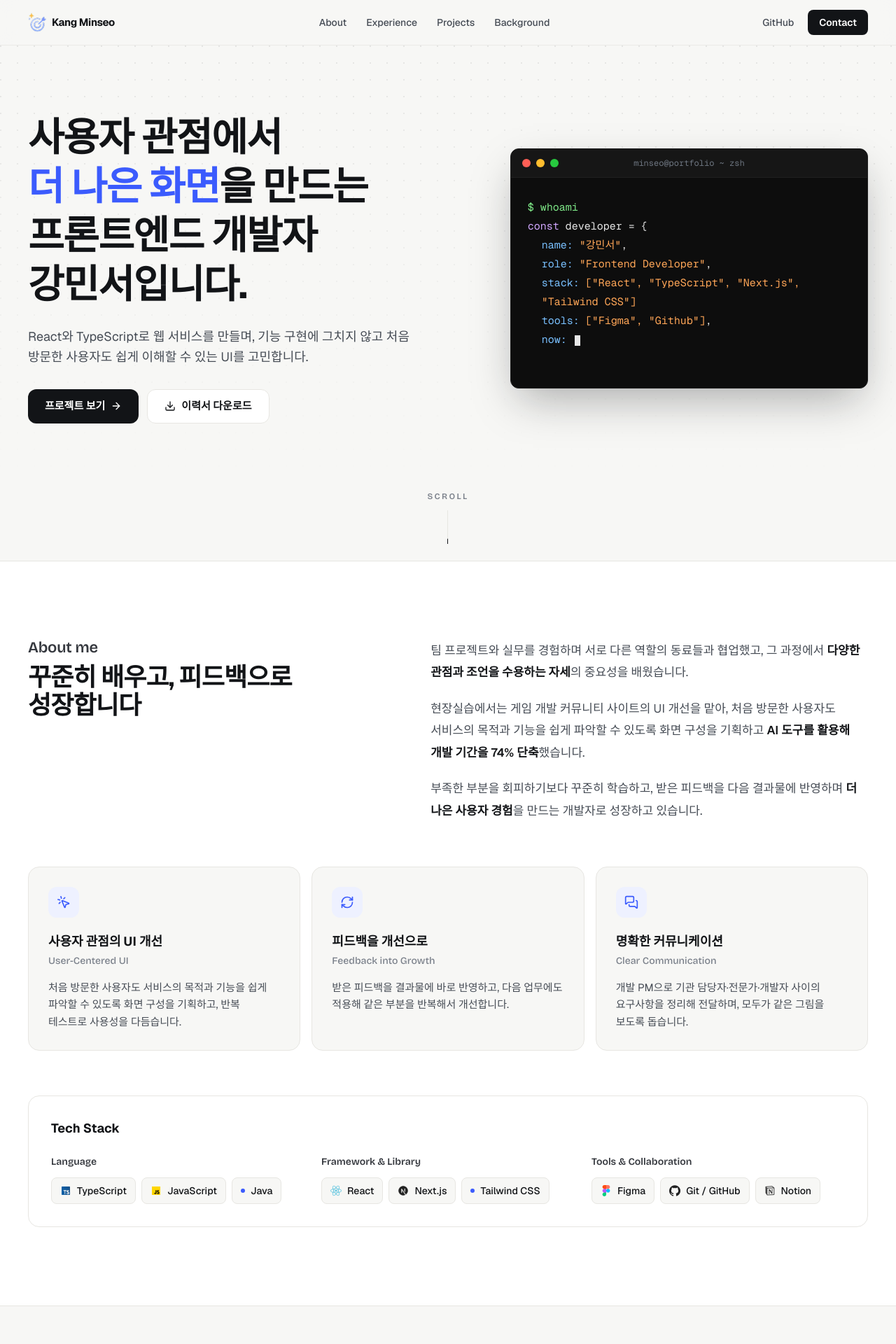
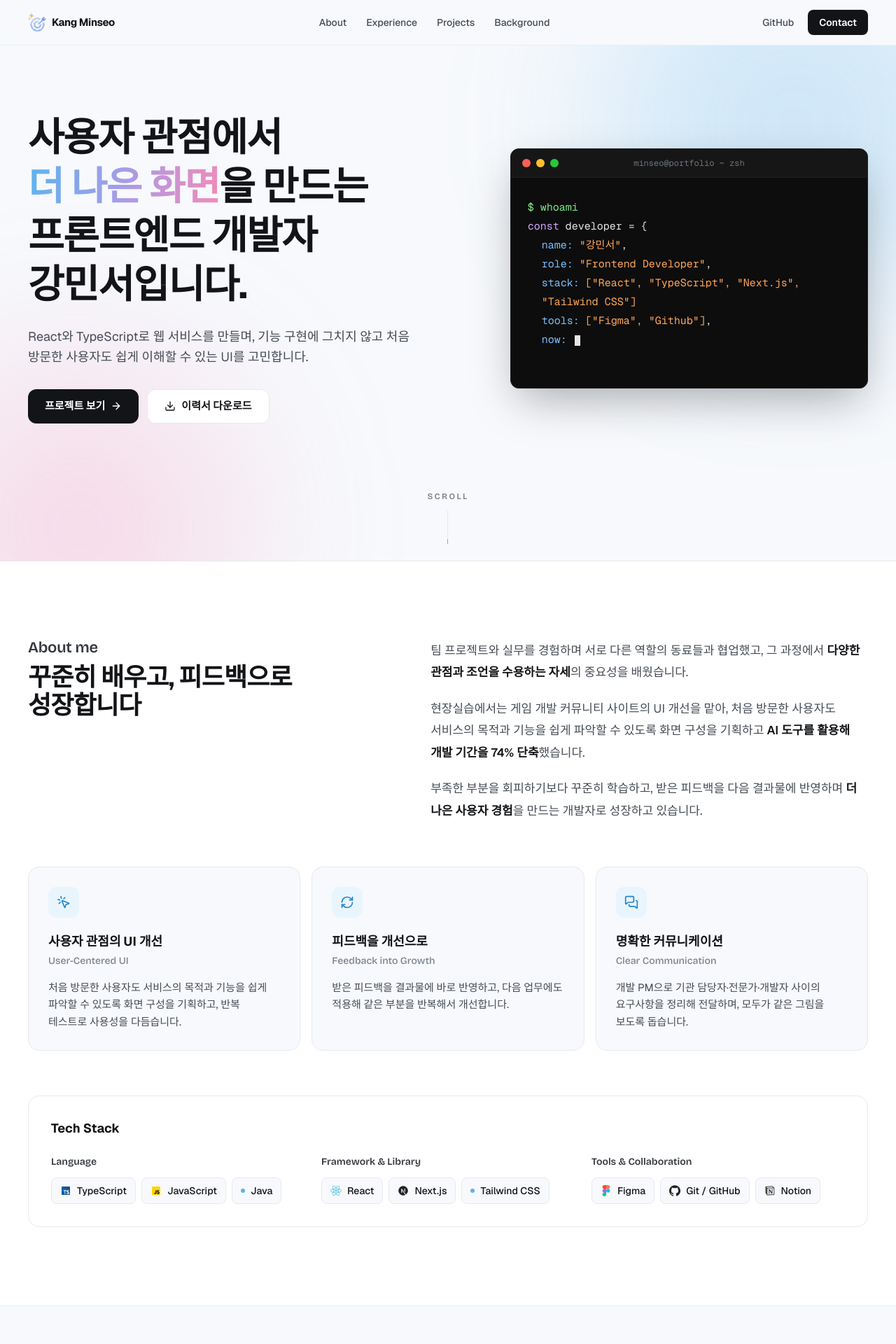
Before and after one commit to sandy424/ms-portfolio, a Next.js app: page / in a window 1280 px wide. Shown: the top 1920 px of the page at 70% size. Built offline with nearby package versions, Linux system fonts and the light colour scheme; a web font is replaced by a local one.

Commit message:
style: 하늘색 포인트 컬러와 인트로 그라데이션 적용

```diff
--- a/src/app/globals.css
+++ b/src/app/globals.css
@@ -1,15 +1,22 @@
 @import "tailwindcss";
 
 @theme {
-  --color-canvas: #f7f7f5;
+  --color-canvas: #f7f9fc;
   --color-surface: #ffffff;
   --color-ink: #121417;
   --color-sub: #464c55;
   --color-muted: #7b818b;
   --color-charcoal: #36393f;
-  --color-line: #e7e6e2;
-  --color-accent: #3b5bfd;
-  --color-accent-soft: #eef1ff;
+  --color-line: #e5e9f0;
+  /* 하늘색 · 핑크 포인트 */
+  --color-sky: #5bb4ee;
+  --color-sky-deep: #2385c9;
+  --color-sky-soft: #e9f5fd;
+  --color-pink: #f28bb8;
+  --color-pink-deep: #d4468a;
+  --color-pink-soft: #fdeef5;
+  --color-accent: var(--color-sky-deep);
+  --color-accent-soft: var(--color-sky-soft);
 
   --font-sans: "Pretendard Variable", Pretendard, var(--font-geist-sans),
     -apple-system, BlinkMacSystemFont, system-ui, "Apple SD Gothic Neo",
@@ -33,7 +40,7 @@ body {
 }
 
 ::selection {
-  background: var(--color-accent);
+  background: var(--color-pink);
   color: #fff;
 }
 
@@ -47,6 +54,17 @@ body {
   html {
     scroll-behavior: auto;
   }
+}
+
+/* ── 하늘색 → 핑크 그라데이션 ───────────────────── */
+.text-gradient {
+  background: linear-gradient(100deg, var(--color-sky) 0%, #a99be8 50%, var(--color-pink) 100%);
+  -webkit-background-clip: text;
+  background-clip: text;
+  color: transparent;
+}
+.bg-brand-gradient {
+  background: linear-gradient(100deg, var(--color-sky) 0%, #a99be8 50%, var(--color-pink) 100%);
 }
 
 /* ── 스크롤 등장 ───────────────────────────────── */
--- a/src/app/projects/[slug]/page.tsx
+++ b/src/app/projects/[slug]/page.tsx
@@ -8,8 +8,8 @@ import SlidePpt from "@/src/components/SlidePpt";
 import { parallax, reveal } from "@/src/lib/motion";
 
 const labelStyles: Record<ParItem["label"], string> = {
-  PROBLEM: "bg-rose-50 text-rose-700 ring-rose-200",
-  ACTION: "bg-accent-soft text-accent ring-accent/25",
+  PROBLEM: "bg-pink-soft text-pink-deep ring-pink/40",
+  ACTION: "bg-sky-soft text-sky-deep ring-sky/40",
   RESULT: "bg-emerald-50 text-emerald-700 ring-emerald-200",
 };
 
--- a/src/components/About.tsx
+++ b/src/components/About.tsx
@@ -42,9 +42,9 @@ export default function About() {
               <li
                 key={item.title}
                 {...reveal()}
-                className="rounded-2xl border border-line bg-canvas p-6 transition-colors hover:border-accent/40 sm:p-7"
+                className="rounded-2xl border border-line bg-canvas p-6 transition-colors hover:border-sky/60 sm:p-7"
               >
-                <span className="inline-flex h-11 w-11 items-center justify-center rounded-xl bg-accent-soft text-accent">
+                <span className="inline-flex h-11 w-11 items-center justify-center rounded-xl bg-sky-soft text-sky-deep">
                   <Icon className="h-5 w-5" aria-hidden />
                 </span>
                 <h3 className="mt-5 text-lg font-bold text-ink">{item.title}</h3>
@@ -72,7 +72,7 @@ export default function About() {
                       {item.icon ? (
                         <img src={item.icon} alt="" className="h-4 w-4 object-contain" />
                       ) : (
-                        <span className="h-1.5 w-1.5 rounded-full bg-accent" aria-hidden />
+                        <span className="h-1.5 w-1.5 rounded-full bg-sky" aria-hidden />
                       )}
                       {item.name}
                     </li>
--- a/src/components/Background.tsx
+++ b/src/components/Background.tsx
@@ -6,7 +6,7 @@ import { activity, certifications, education } from "../data/profile";
 function CardTitle({ icon: Icon, children }: { icon: typeof Award; children: React.ReactNode }) {
   return (
     <div className="flex items-center gap-2.5">
-      <span className="inline-flex h-9 w-9 items-center justify-center rounded-lg bg-accent-soft text-accent">
+      <span className="inline-flex h-9 w-9 items-center justify-center rounded-lg bg-sky-soft text-sky-deep">
         <Icon className="h-[18px] w-[18px]" aria-hidden />
       </span>
       <h3 className="text-lg font-bold text-ink">{children}</h3>
@@ -60,7 +60,7 @@ export default function Background() {
                 <li key={step} className="flex items-center gap-1.5">
                   <span
                     className={`rounded-full px-2.5 py-1 ${
-                      i === activity.path.length - 1 ? "bg-accent text-white" : "bg-canvas text-sub"
+                      i === activity.path.length - 1 ? "bg-sky-deep text-white" : "bg-canvas text-sub"
                     }`}
                   >
                     {step}
@@ -94,7 +94,7 @@ export default function Background() {
                 <div className="min-w-0">
                   <p className="font-semibold text-ink">
                     {cert.name}
-                    {cert.detail && <span className="ml-2 text-sm font-medium text-accent">{cert.detail}</span>}
+                    {cert.detail && <span className="ml-2 text-sm font-medium text-sky-deep">{cert.detail}</span>}
                   </p>
                   <p className="mt-0.5 text-sm text-muted">{cert.issuer}</p>
                 </div>
--- a/src/components/Contact.tsx
+++ b/src/components/Contact.tsx
@@ -9,7 +9,11 @@ export default function Contact() {
       <div {...reveal("scale")} className="relative overflow-hidden rounded-3xl bg-ink px-6 py-16 text-white sm:px-12 sm:py-20 lg:px-16">
         <div
           aria-hidden
-          className="pointer-events-none absolute -right-24 -top-24 h-72 w-72 rounded-full bg-accent/40 blur-3xl"
+          className="pointer-events-none absolute -right-20 -top-28 h-80 w-80 rounded-full bg-sky/25 blur-3xl"
+        />
+        <div
+          aria-hidden
+          className="pointer-events-none absolute -bottom-32 right-1/4 h-72 w-72 rounded-full bg-pink/20 blur-3xl"
         />
         <div className="relative max-w-2xl">
           <p className="font-display text-xl font-semibold leading-none tracking-[-0.01em] text-white/70 sm:text-[22px]">
@@ -18,7 +22,7 @@ export default function Contact() {
           <h2 className="mt-3 text-3xl font-bold leading-snug tracking-tight sm:text-4xl">
             읽어주셔서 감사합니다.
             <br />
-            함께 일할 기회를 기다리고 있습니다.
+            <span className="text-gradient">함께 일할 기회</span>를 기다리고 있습니다.
           </h2>
           <p className="mt-4 text-base leading-relaxed text-white/65 sm:text-lg">
             궁금한 점이나 제안이 있으시면 편하게 연락 주세요.
--- a/src/components/Experience.tsx
+++ b/src/components/Experience.tsx
@@ -43,9 +43,9 @@ export default function Experience() {
                     {exp.metrics.map((metric) => (
                       <div
                         key={metric.label}
-                        className="rounded-xl border border-accent/20 bg-accent-soft px-4 py-2.5"
+                        className="rounded-xl border border-sky/30 bg-sky-soft px-4 py-2.5"
                       >
-                        <span className="text-lg font-bold text-accent">{metric.value}</span>
+                        <span className="text-lg font-bold text-sky-deep">{metric.value}</span>
                         <span className="ml-2 text-sm text-sub">{metric.label}</span>
                       </div>
                     ))}
--- a/src/components/Hero.tsx
+++ b/src/components/Hero.tsx
@@ -7,10 +7,11 @@ import { reveal, scrollOut } from "../lib/motion";
 export default function Hero() {
   return (
     <section className="relative flex min-h-[calc(100svh-4rem)] flex-col overflow-hidden">
-      <div
-        aria-hidden
-        className="pointer-events-none absolute inset-0 bg-[radial-gradient(circle_at_1px_1px,rgba(18,20,23,0.08)_1px,transparent_0)] [background-size:24px_24px] [mask-image:linear-gradient(to_bottom,black,transparent_85%)]"
-      />
+      {/* 하늘색 · 핑크 배경 빛 */}
+      <div aria-hidden className="pointer-events-none absolute inset-0 overflow-hidden">
+        <div className="absolute -right-32 -top-40 h-[34rem] w-[34rem] rounded-full bg-sky/25 blur-[110px]" />
+        <div className="absolute -bottom-48 left-[-8rem] h-[30rem] w-[30rem] rounded-full bg-pink/25 blur-[110px]" />
+      </div>
       <div
         {...scrollOut()}
         className="relative mx-auto grid w-full max-w-[1248px] flex-1 content-center items-center gap-12 px-4 py-12 sm:px-6 lg:grid-cols-[minmax(0,1.1fr)_minmax(0,0.9fr)] lg:gap-16"
@@ -19,7 +20,7 @@ export default function Hero() {
           <h1 {...reveal("up", 100)} className="text-[2.25rem] font-bold leading-[1.25] tracking-tight text-ink sm:text-5xl lg:text-[3.5rem]">
             사용자 관점에서
             <br />
-            <span className="text-accent">더 나은 화면</span>을 만드는
+            <span className="text-gradient">더 나은 화면</span>을 만드는
             <br />
             프론트엔드 개발자 강민서입니다.
           </h1>
@@ -62,7 +63,7 @@ export default function Hero() {
         >
           <span className="font-display text-xs font-semibold uppercase tracking-[0.2em]">Scroll</span>
           <span className="relative h-12 w-px overflow-hidden bg-line">
-            <span className="absolute inset-x-0 top-0 h-1/2 animate-[scroll-cue_1.8s_cubic-bezier(0.65,0,0.35,1)_infinite] bg-ink motion-reduce:animate-none" />
+            <span className="absolute inset-x-0 top-0 h-1/2 animate-[scroll-cue_1.8s_cubic-bezier(0.65,0,0.35,1)_infinite] bg-brand-gradient motion-reduce:animate-none" />
           </span>
         </a>
       </div>
--- a/src/components/Projects.tsx
+++ b/src/components/Projects.tsx
@@ -19,7 +19,7 @@ export default function Projects() {
           {projects.map((project) => (
             <div key={project.slug} {...reveal()} className="flex">
             <article
-              className="group flex w-full flex-col overflow-hidden rounded-2xl border border-line bg-canvas transition-all duration-200 hover:-translate-y-1 hover:shadow-[0_20px_40px_-20px_rgba(18,20,23,0.25)]"
+              className="group flex w-full flex-col overflow-hidden rounded-2xl border border-line bg-canvas transition-all duration-200 hover:-translate-y-1 hover:border-sky/50 hover:shadow-[0_24px_48px_-24px_rgba(91,180,238,0.45)]"
             >
               <Link href={`/projects/${project.slug}`} className="block overflow-hidden border-b border-line">
                 <div {...parallax(0.08)}>
```
